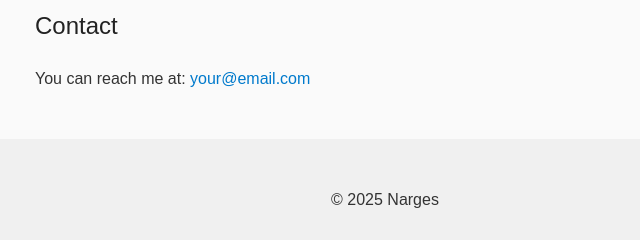
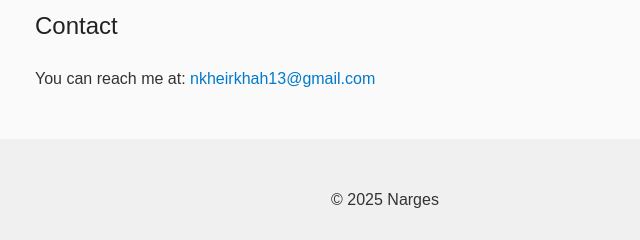
Before and after one commit to NAKH2000/NAKH2000.github.io, a plain HTML site: page index.html in a window 1280 px wide. Shown: the part 503-743 px from the top of the page, 255-895 px from the left. Drawn offline with Linux system fonts and the light colour scheme.

Commit message:
Update index.html

```diff
--- a/index.html
+++ b/index.html
@@ -29,7 +29,7 @@
 
 		<section>
 			<h2>Contact</h2>
-			<p>You can reach me at: <a href="mailto:nkheirkhah13@gmail.com">your@email.com</a></p>
+			<p>You can reach me at: <a href="mailto:nkheirkhah13@gmail.com">nkheirkhah13@gmail.com</a></p>
 		</section>
 	</main>
 
```
